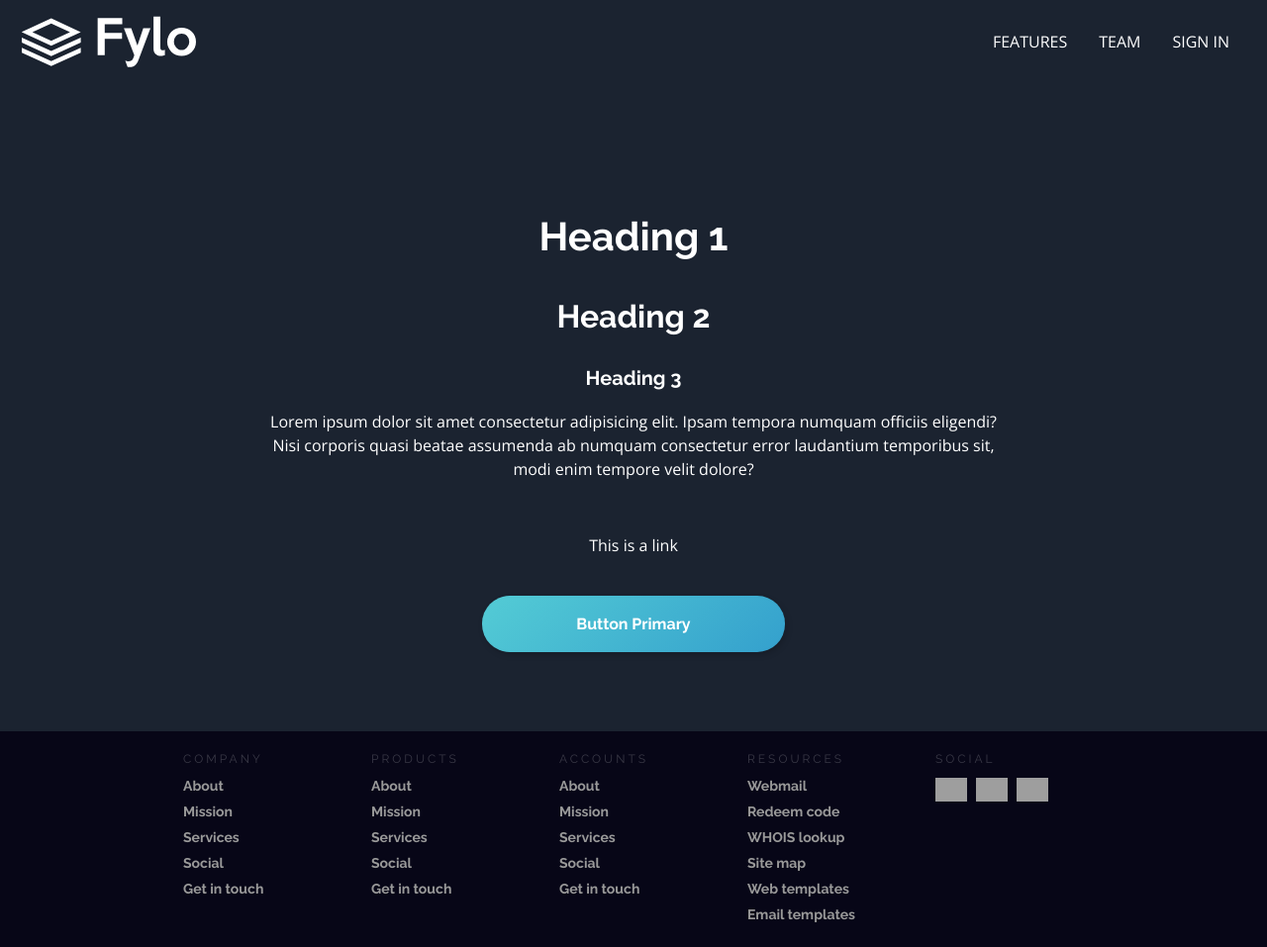
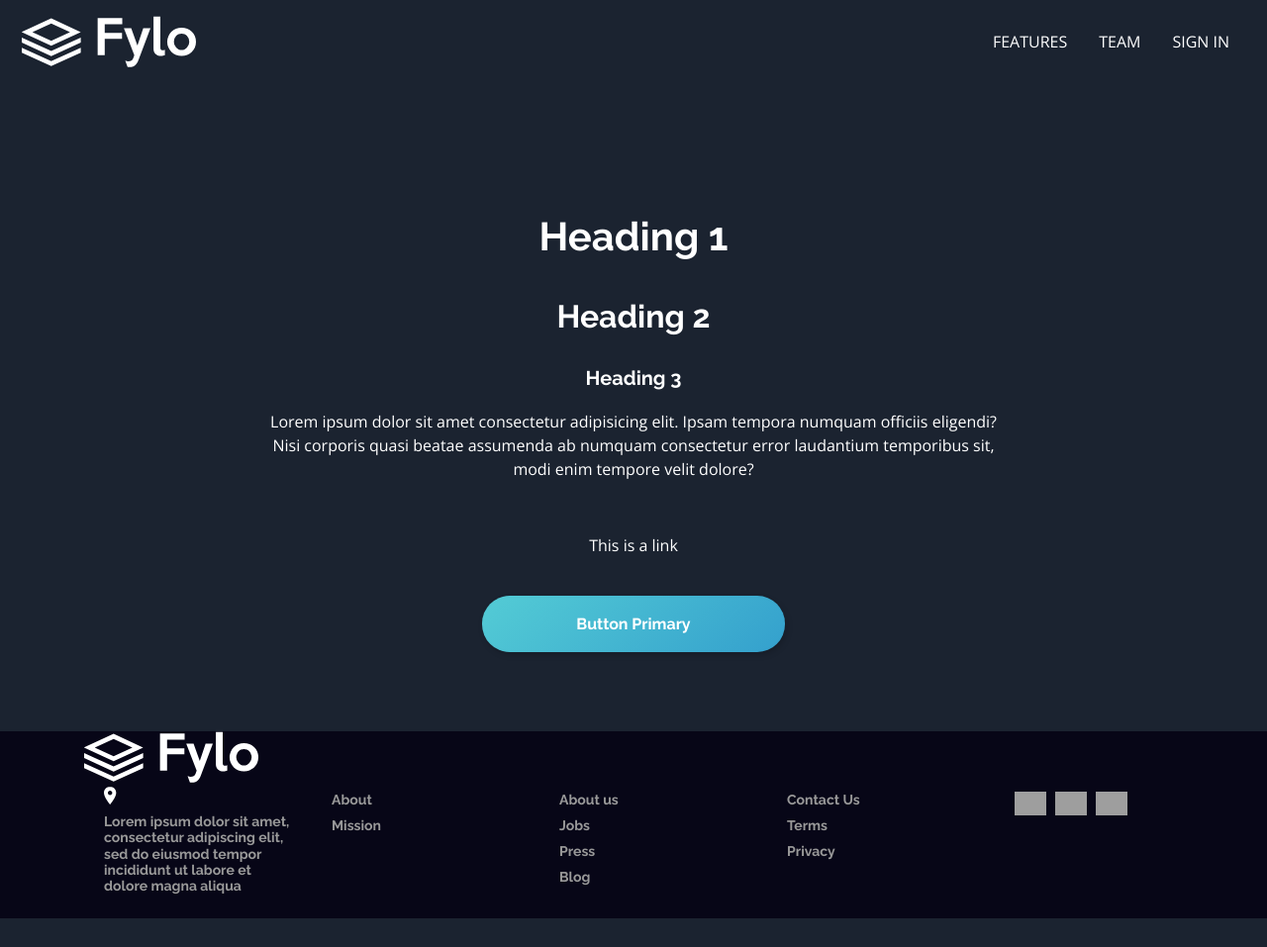
Before and after one commit to ezlyTech/fylo, a website: page sicoFylo.html in a window 1280 px wide. Shown: the whole page at 99% size. After the commit the page ends 928 px from the top, so only its background shows below. Drawn offline with nearby package versions, Linux system fonts and the light colour scheme; grey boxes are pictures that could not be loaded.

Commit message:
footer progress 4

```diff
--- a/app/scss/ribbons/sico.scss
+++ b/app/scss/ribbons/sico.scss
@@ -67,9 +67,6 @@
         width: 190px;
         height: auto;
         float: left;
-        box-sizing: border-box;
-        -webkit-box-sizing: border-box;
-        -moz-box-sizing: border-box;
         padding: 0px 20px 20px 20px;
       }
         .Fh1{
@@ -118,6 +115,7 @@
         -webkit-box-sizing: border-box;
         -moz-box-sizing: border-box;
         padding: 0px 20px 20px 20px;
+
         ul li{
           display: inline-block;
           padding-right: 5px;
--- a/sicoFylo.html
+++ b/sicoFylo.html
@@ -55,49 +55,42 @@
 
     <div class="footer">
         <div class="contain">
+          <div class="header__logo">
+            <img class="desktop-logo" src="./assets/svg/logo.svg" alt="">
+        </div>
+
         <div class="col">
-          <h1 class="Fh1">Company</h1>
+          <img class="location-logo" src="./assets/svg/icon-location.svg" alt="">
+          <ul>
+            <li>Lorem ipsum dolor sit amet, consectetur adipiscing elit, sed do eiusmod tempor incididunt ut labore et dolore magna aliqua</li>
+          </ul>
+        </div>
+        <div class="col">
+
           <ul>
             <li>About</li>
             <li>Mission</li>
-            <li>Services</li>
-            <li>Social</li>
-            <li>Get in touch</li>
           </ul>
         </div>
         <div class="col">
-          <h1 class="Fh1">Products</h1>
+
           <ul>
-            <li>About</li>
-            <li>Mission</li>
-            <li>Services</li>
-            <li>Social</li>
-            <li>Get in touch</li>
+            <li>About us</li>
+            <li>Jobs</li>
+            <li>Press</li>
+            <li>Blog</li>
           </ul>
         </div>
         <div class="col">
-          <h1 class="Fh1">Accounts</h1>
+
           <ul>
-            <li>About</li>
-            <li>Mission</li>
-            <li>Services</li>
-            <li>Social</li>
-            <li>Get in touch</li>
-          </ul>
-        </div>
-        <div class="col">
-          <h1 class="Fh1">Resources</h1>
-          <ul>
-            <li>Webmail</li>
-            <li>Redeem code</li>
-            <li>WHOIS lookup</li>
-            <li>Site map</li>
-            <li>Web templates</li>
-            <li>Email templates</li>
+            <li>Contact Us</li>
+            <li>Terms</li>
+            <li>Privacy</li>
           </ul>
         </div>
         <div class="colSocial">
-          <h1 class="Fh1">Social</h1>
+
           <ul>
             <li><img src="https://svgshare.com/i/5fq.svg" width="32" style="width: 32px;"></li>
             <li><img src="https://svgshare.com/i/5eA.svg" width="32" style="width: 32px;"></li>
```
Also changed, not shown: dist/style.css, 1 other file.
